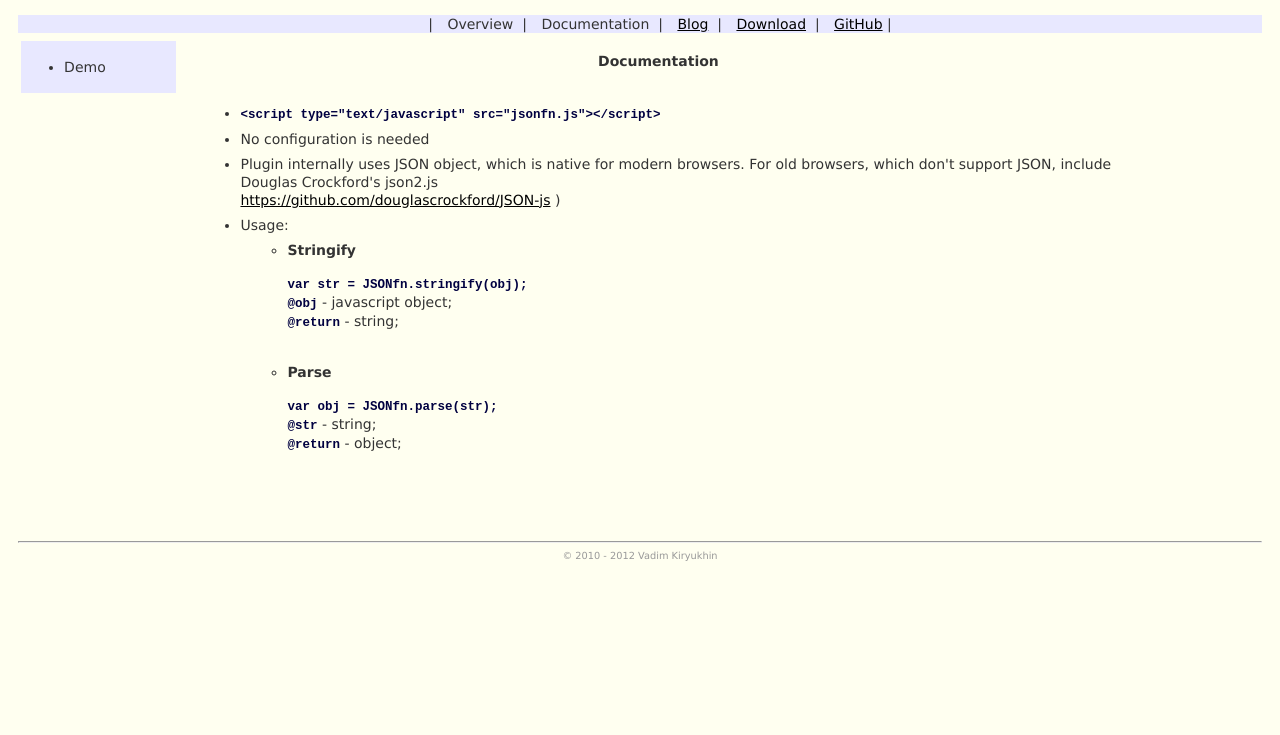
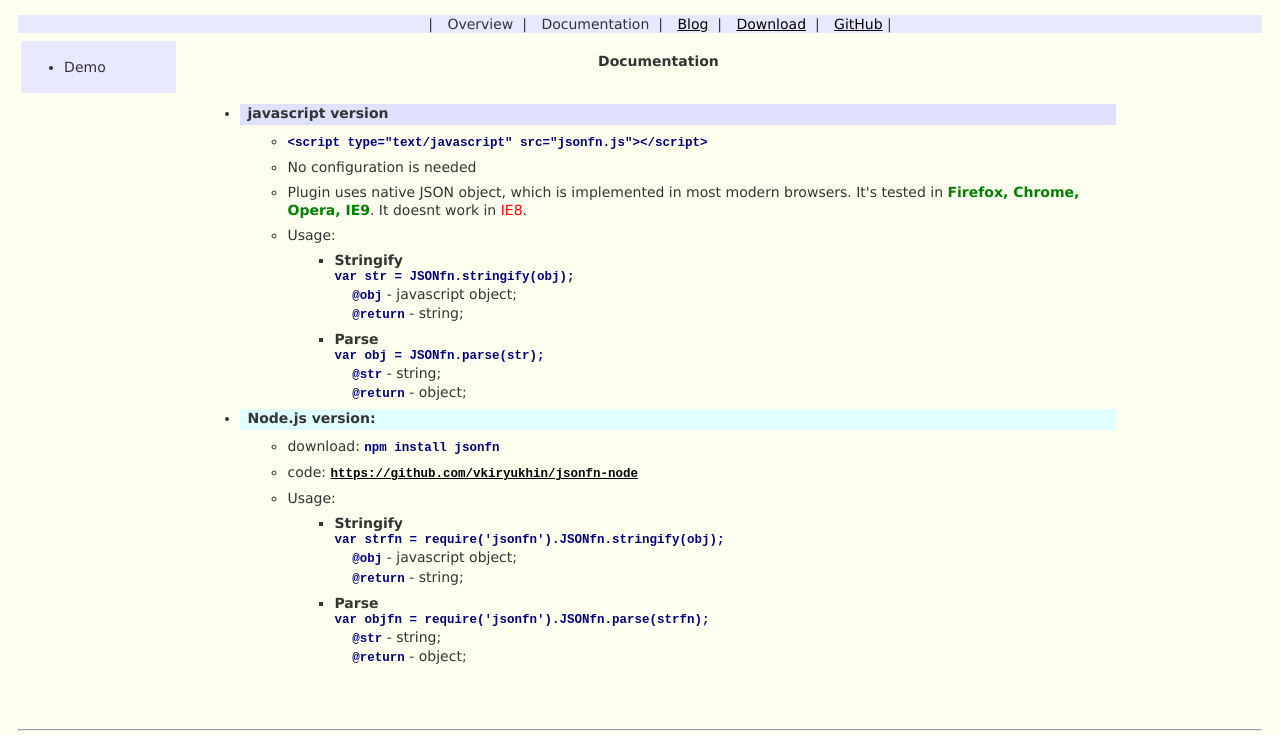
Before and after one commit to vkiryukhin/jsonfn, a plain HTML site: page index.html in a window 1280 px wide. Both pictures are taken after a click on the item "Documentation". Shown: the part 77-812 px from the top of the page. Drawn offline with Linux system fonts and the light colour scheme.

Commit message:
edited documentation and style

```diff
--- a/html/doc.html
+++ b/html/doc.html
@@ -6,35 +6,63 @@
 <div id="doc">
 <div class="h6">Documentation</div>
 <p>
-
+	<ul>
+	<li> <div style="background-color:#e0e0ff; padding-left:0.5em;height:1.5em;"><b>javascript version</b></div>
 		<ul>
 			<li><code>&lt;script type="text/javascript" src="jsonfn.js"&gt;&lt;/script&gt;</code>
 			<li>No configuration is needed</li>
-	<li>Plugin internally uses JSON object, which is native for modern browsers. For old browsers, which don't support JSON, include Douglas Crockford's json2.js
-	<div><a href="https://github.com/douglascrockford/JSON-js" target="blank">https://github.com/douglascrockford/JSON-js</a>  )</div></li>
+			<li>Plugin uses native JSON object, which is implemented in most modern browsers. It's tested in <span style="color:green;"><b>Firefox, Chrome, Opera, IE9</span></b>. It doesnt work in <span style="color:red;">IE8</span>.
+			</li>
 
 			<li>Usage:
 				<ul>
-			<li><b>Stringify</b> <br/><br/>
+					<li><b>Stringify</b> <br/>
 						<div><code>var str = JSONfn.stringify(obj);</code></div>
-				<div><code>@obj</code>   - javascript object;</div>
-				<div><code>@return</code> - string;</div>
+						<div>&nbsp;&nbsp;&nbsp;&nbsp;<code>@obj</code>   - javascript object;</div>
+						<div>&nbsp;&nbsp;&nbsp;&nbsp;<code>@return</code> - string;</div>
 
 					</li>
 				</ul>
-		<br/>
+
 				<ul>
-			<li><b>Parse</b> <br/><br/>
+					<li><b>Parse</b> <br/>
 					<div><code>var obj = JSONfn.parse(str);</code></div>
-					<div><code>@str</code>   - string;</div>
-					<div><code>@return</code> - object;</div>
+							<div>&nbsp;&nbsp;&nbsp;&nbsp;<code>@str</code>   - string;</div>
+							<div>&nbsp;&nbsp;&nbsp;&nbsp;<code>@return</code> - object;</div>
 
 					</li>
 				</ul>
-		<br/>
+
 			</li>
+		</ul>
+	</li>
+	<li>
+	<div style="background-color:#e0ffff;padding-left:0.5em;height:1.5em;"><b>Node.js version:</b></div>
+	<ul>
+	<li> download: <code>npm install jsonfn</code> </li>
 
+<li>code: <code><a href="https://github.com/vkiryukhin/jsonfn-node" target="_blank" title="go to https://github.com/vkiryukhin/jsonfn">https://github.com/vkiryukhin/jsonfn-node</a> </code> </li>
+		<li>Usage:
+			<ul>
+
+					<li><b>Stringify</b> <br/>
+						<div><code>var strfn = require('jsonfn').JSONfn.stringify(obj);</code></div>
+						<div>&nbsp;&nbsp;&nbsp;&nbsp;<code>@obj</code>   - javascript object;</div>
+						<div>&nbsp;&nbsp;&nbsp;&nbsp;<code>@return</code> - string;</div>
+
+					</li>
 				</ul>
+				<ul>
+					<li><b>Parse</b> <br/>
+					<div><code>var objfn = require('jsonfn').JSONfn.parse(strfn);</code></div>
+							<div>&nbsp;&nbsp;&nbsp;&nbsp;<code>@str</code>   - string;</div>
+							<div>&nbsp;&nbsp;&nbsp;&nbsp;<code>@return</code> - object;</div>
 
+					</li>
+				</ul>
+			</li>
+	</ul>
+</li>
+</ul>
 </p>
 </div>
--- a/html/overview.html
+++ b/html/overview.html
@@ -2,14 +2,19 @@
 <tr><td>
 <div class="h6">Overview</div>
 <p>
-JSONfn is a plugin to convert jsvascript <span class="highlight">objects with functions </span>into a string and convert this string back to the object.
+JSONfn is a javascript plugin to convert jsvascript <span class="_highlight" style="color:blue;font-weight:bold;">object with functions </span>into a string and convert this string back to the object.
 </p>
 <p>
-With this plugin you can easily serialize any javascript object, save this string in a local storage or on a server and when you need it, get the string and convert it back to the object. The main advantage this plugin over the traditional JSON conversion is the fact, that you can convert object with functions!
+With this plugin you can easily serialize any javascript object, save this string in a local storage or on a server and then get the string and convert it back to object. I repeat it: <b>object with functions!</b>
+
 </p>
+
 <p>
-If you read this text, you probably don't need any other arguments to start using this plugin. So, go ahead.
+If you still reading this text, you probably don't need any other arguments to start using this plugin. Well, one more thing: it's only <b>0.34K</b> (yes, three hundred and forty bytes :).
 </p>
-<p style="font-size:80%;font-style:italic;">And you know what? it's only <b>0.34K</b> (yes, three hundred and forty bytes :)</p>
+
+<p>
+<b>Node.js</b> version is also available (see Documentation)
+</p>
 
 </td></tr></table>
--- a/index.html
+++ b/index.html
@@ -10,6 +10,7 @@
 <link rel="stylesheet" type="text/css" href="main.css" media="screen" />
 
 <script src="jquery.1.5.0.js" type="text/javascript"></script>
+<script type="text/javascript" src="json2.js"></script>
 <script src="jsonfn.js"></script>
 
 <script type="text/javascript" src="main.js"></script>
@@ -17,6 +18,16 @@
 <title>JSONfn- javascript plugin</title>
 
 <script type="text/javascript">
+
+  var _gaq = _gaq || [];
+  _gaq.push(['_setAccount', 'UA-17957489-17']);
+  _gaq.push(['_trackPageview']);
+
+  (function() {
+    var ga = document.createElement('script'); ga.type = 'text/javascript'; ga.async = true;
+    ga.src = ('https:' == document.location.protocol ? 'https://ssl' : 'http://www') + '.google-analytics.com/ga.js';
+    var s = document.getElementsByTagName('script')[0]; s.parentNode.insertBefore(ga, s);
+  })();
 
 </script>
 </head>
--- a/main.css
+++ b/main.css
@@ -7,7 +7,7 @@ background:#FFFFF0;}
 
 h1, h2, h3 {text-align:center; color:#000080;}
 p {margin:10px; padding:5px;}
-code {color:#000040; font-weight:bold; font-size:110%; /*fint-style:italic;*/}
+code {color:#000080; font-weight:bold; font-size:110%; /*fint-style:italic;*/}
 pre {/*font-size:120%;*/ /*font-family: monospace;color:#000033; font-weight:bold;*/}
 a:link {color:black;}
 a:visited {color:black;}
```
Lines whose indentation alone changed are shown as unchanged.
